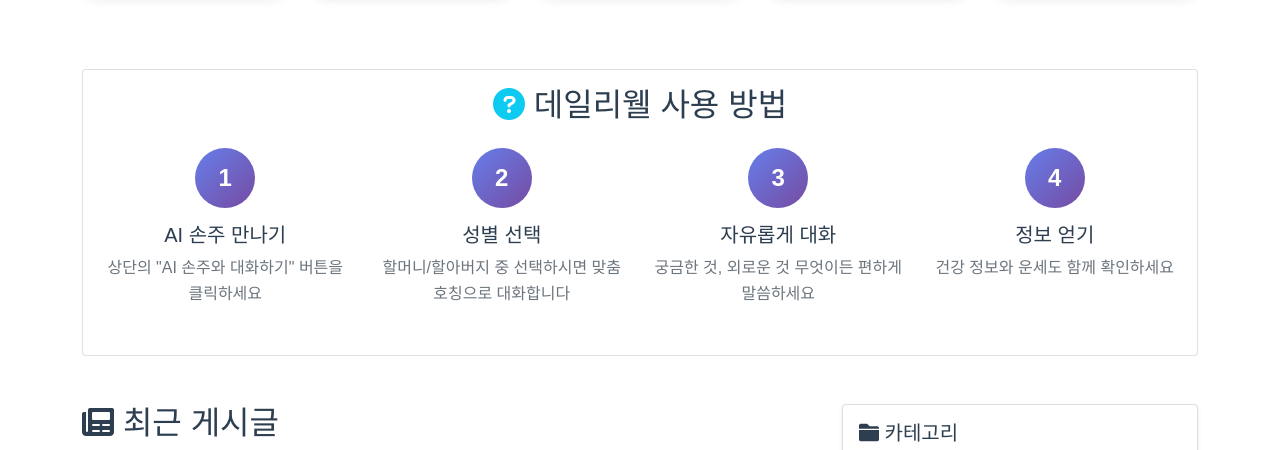
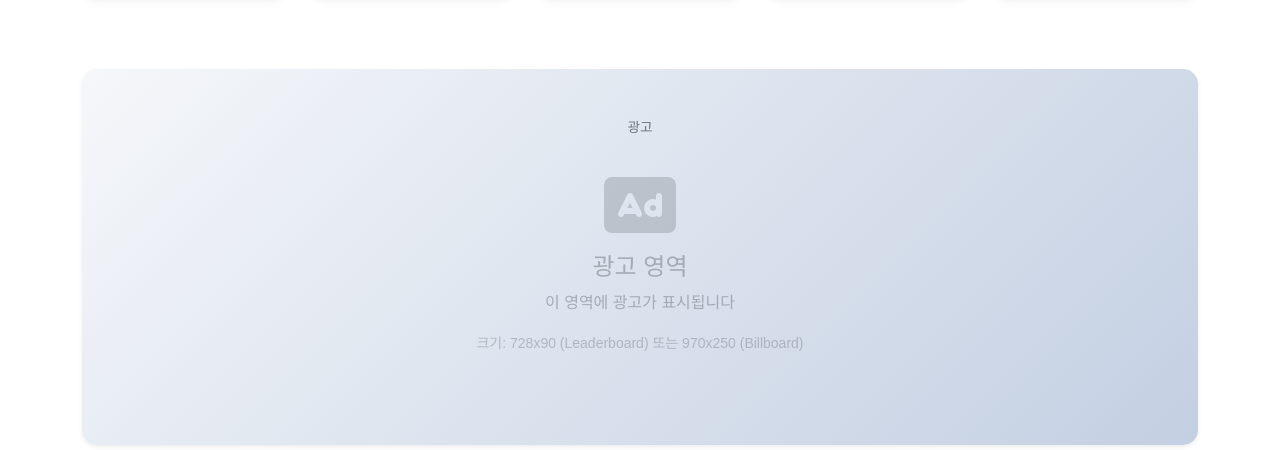
Before and after one commit to wondoyeon12-cpu/dailywell100.github.io, a website: page index.html in a window 1280 px wide. Shown: the part 1082-1532 px from the top of the page. Drawn offline with nearby package versions, Linux system fonts and the light colour scheme.

Commit message:
feat: convert usage guide section to advertisement area

```diff
--- a/index.html
+++ b/index.html
@@ -149,31 +149,28 @@
                 </div>
             </div>
 
-            <!-- 사용 안내 -->
-            <div class="card mb-5">
-                <div class="card-body">
-                    <h2 class="card-title text-center mb-4"><i class="fas fa-question-circle text-info"></i> 데일리웰 사용 방법</h2>
-                    <div class="row">
-                        <div class="col-md-3 text-center mb-3">
-                            <div class="step-number">1</div>
-                            <h5>AI 손주 만나기</h5>
-                            <p class="text-muted">상단의 "AI 손주와 대화하기" 버튼을 클릭하세요</p>
+            <!-- 광고 영역 -->
+            <div class="mb-5">
+                <div class="card shadow-sm" style="background: linear-gradient(135deg, #f5f7fa 0%, #c3cfe2 100%); border: none; border-radius: 15px;">
+                    <div class="card-body text-center py-5">
+                        <p class="text-muted mb-2" style="font-size: 0.85rem;">광고</p>
+
+                        <!-- Google AdSense나 다른 광고 코드를 여기에 삽입하세요 -->
+                        <!-- 예시: <ins class="adsbygoogle" ... ></ins> -->
+
+                        <!-- 임시 광고 플레이스홀더 (실제 광고로 교체하세요) -->
+                        <div style="min-height: 250px; display: flex; align-items: center; justify-content: center; flex-direction: column;">
+                            <i class="fas fa-ad fa-4x text-secondary mb-3" style="opacity: 0.3;"></i>
+                            <h4 class="text-secondary" style="opacity: 0.5;">광고 영역</h4>
+                            <p class="text-muted" style="opacity: 0.5;">이 영역에 광고가 표시됩니다</p>
+                            <p class="text-muted small" style="opacity: 0.4;">크기: 728x90 (Leaderboard) 또는 970x250 (Billboard)</p>
                         </div>
-                        <div class="col-md-3 text-center mb-3">
-                            <div class="step-number">2</div>
-                            <h5>성별 선택</h5>
-                            <p class="text-muted">할머니/할아버지 중 선택하시면 맞춤 호칭으로 대화합니다</p>
-                        </div>
-                        <div class="col-md-3 text-center mb-3">
-                            <div class="step-number">3</div>
-                            <h5>자유롭게 대화</h5>
-                            <p class="text-muted">궁금한 것, 외로운 것 무엇이든 편하게 말씀하세요</p>
-                        </div>
-                        <div class="col-md-3 text-center mb-3">
-                            <div class="step-number">4</div>
-                            <h5>정보 얻기</h5>
-                            <p class="text-muted">건강 정보와 운세도 함께 확인하세요</p>
-                        </div>
+
+                        <!-- 대체 예시: 자체 배너 광고
+                        <a href="광고링크URL" target="_blank">
+                            <img src="images/ad-banner.jpg" alt="광고" style="max-width: 100%; height: auto; border-radius: 10px;">
+                        </a>
+                        -->
                     </div>
                 </div>
             </div>
```
